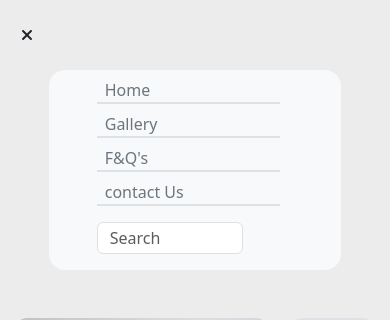
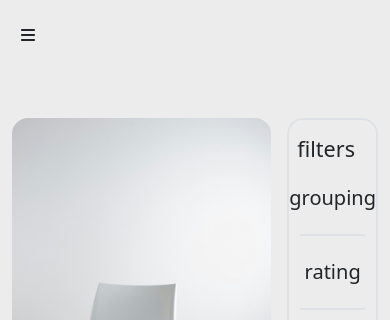
Before and after one commit to Soroushemoradi/shoppingWeb, a React (Vite) app: page /Gallery in a window 390 px wide. Shown: the top 320 px of the page. Built offline with nearby package versions, Linux system fonts and the light colour scheme.

Commit message:
fix bugs in mobile version

```diff
--- a/src/App.css
+++ b/src/App.css
@@ -53,7 +53,14 @@
             display: block;
     }
     .nav-mobile__open {
+            display: block;
             transform: translateY(0) scale(1);
     }
+    .nav-mobile__hidden {
+            height: 0;
+            overflow: hidden;
+            transition: all 0.3s;
+                transform: translateY(-150%) scale(0);
+        }
 
 }
--- a/src/components/header/Head.jsx
+++ b/src/components/header/Head.jsx
@@ -2,7 +2,6 @@ import 'bootstrap/dist/css/bootstrap.min.css';
 import './header.css'
 import { FontAwesomeIcon } from '@fortawesome/react-fontawesome'
 import { faArrowRight } from '@fortawesome/free-solid-svg-icons'
-
 import SwiperCar from './Swiper';
 
 function Head() {
@@ -17,7 +16,7 @@ function Head() {
                     </p>
                     <button className='btn mt-5 btn-header'><span className='me-1'>shop now</span><FontAwesomeIcon className='btn-icon' icon={faArrowRight} /> </button>
                 </div>
-                <div className=''>
+                <div>
                     <img src="header.png" alt="pic" className='w-100 rounded' height={500} />
                 </div>
             </div>
--- a/src/components/header/Nav.jsx
+++ b/src/components/header/Nav.jsx
@@ -4,14 +4,14 @@ import Nav from 'react-bootstrap/Nav';
 import Navbar from 'react-bootstrap/Navbar';
 import Form from 'react-bootstrap/Form';
 import { FontAwesomeIcon } from '@fortawesome/react-fontawesome'
-import { faBars, faCross, faMagnifyingGlass, faTimes } from '@fortawesome/free-solid-svg-icons'
+import { faBars,faMagnifyingGlass, faTimes } from '@fortawesome/free-solid-svg-icons'
 import './header.css'
 import { Link } from 'react-router-dom';
 import React, { useState } from 'react';
 import navs from './navData';
 function Navigation() {
   const [search, setSearch] = useState(false)
-  const [showNav, setShowNav] = useState(true)
+  const [showNav, setShowNav] = useState(false)
 
   return (
     <>
@@ -42,7 +42,7 @@ function Navigation() {
         </Container>
       </Navbar>
       <button className='btn btn-nav mt-3 ms-2' onClick={() => setShowNav(!showNav)}><FontAwesomeIcon icon={!showNav ? faBars : faTimes} /></button>
-      <nav className={`mt-3 nav-mobile bg-light w-75 mx-auto rounded-4 ${showNav && "nav-mobile__open"}`}>
+      <nav className={`mt-3 nav-mobile bg-light w-75 mx-auto rounded-4 ${showNav ? "nav-mobile__open" : "nav-mobile__hidden"}`}>
 
         <div className='nav-mobile-item pb-3 pt-2'>
           <div>
--- a/src/components/products/Products.jsx
+++ b/src/components/products/Products.jsx
@@ -31,7 +31,7 @@ function Products() {
 
             </div>
             <div className="text-center mb-5">
-                <button className="btn rounded-4 border border-dark btn-prud">view all products</button>
+                <Link to={'/Gallery'} className="link1"><button className="btn rounded-4 border border-dark btn-prud">view all products</button></Link>
             </div>
         </>
     )
```
